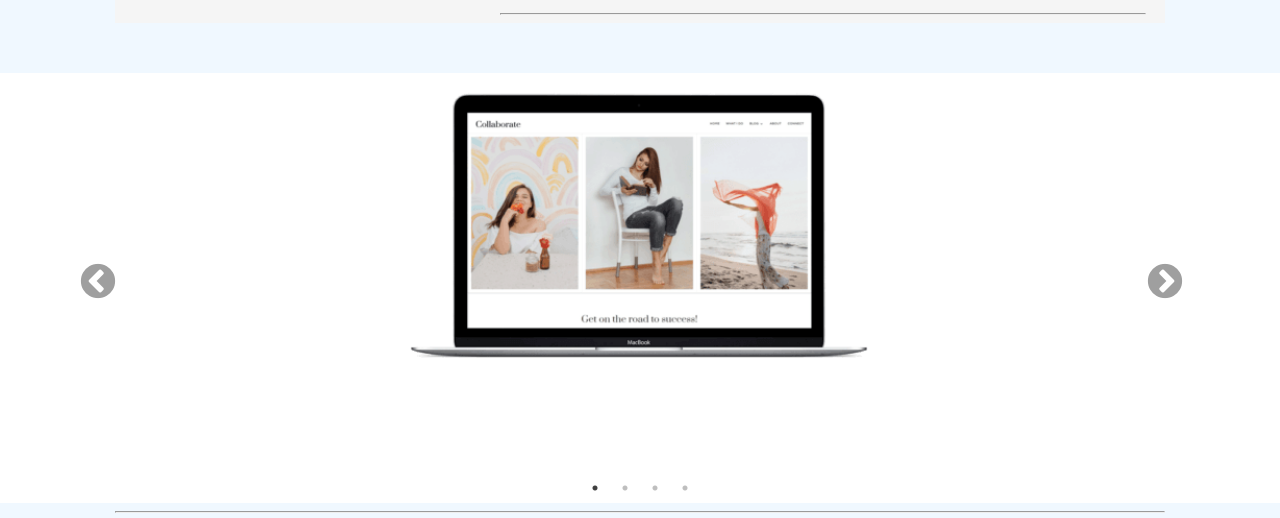
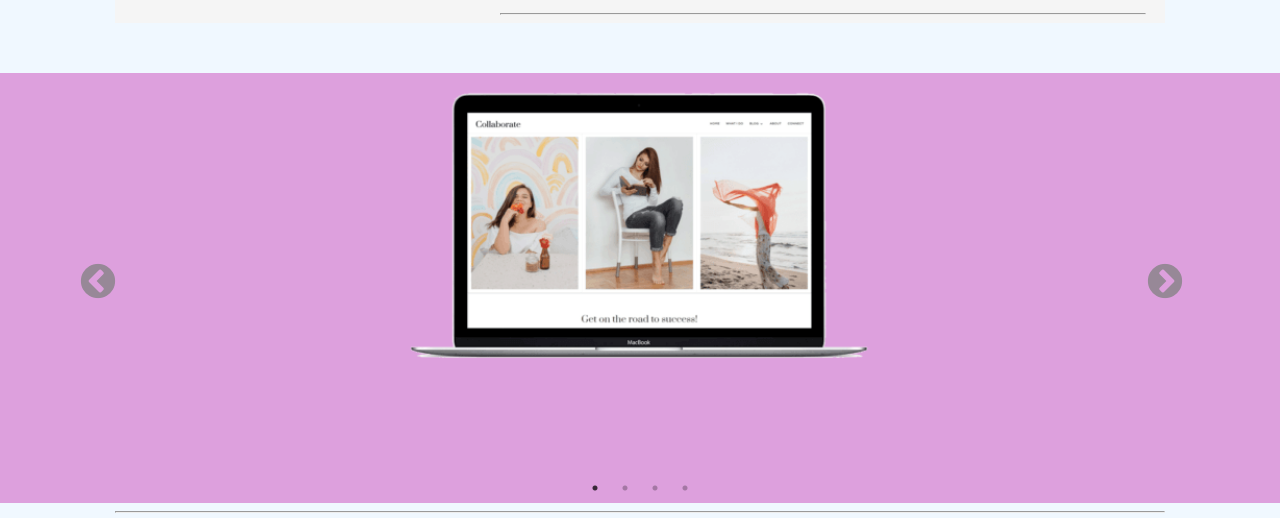
Before and after one commit to Rocksolana/Blog.github.i.o, a plain HTML site: page index.html in a window 1280 px wide. Shown: the part 1000-1518 px from the top of the page. Drawn offline with nearby package versions, Linux system fonts and the light colour scheme.

Commit message:
fixed hover

```diff
--- a/style.css
+++ b/style.css
@@ -480,7 +480,7 @@ body {
     height: 36px;
     margin-bottom: 10px;
 }
-}
+
 .btn:hover {
     background-color:rgb(163, 95, 95);
 }
@@ -579,6 +579,7 @@ input::placeholder {
     display: flex;
     justify-content: center;
     align-items: center;
+    background-color: plum;
 
 }
 .slider-block > div {
```
